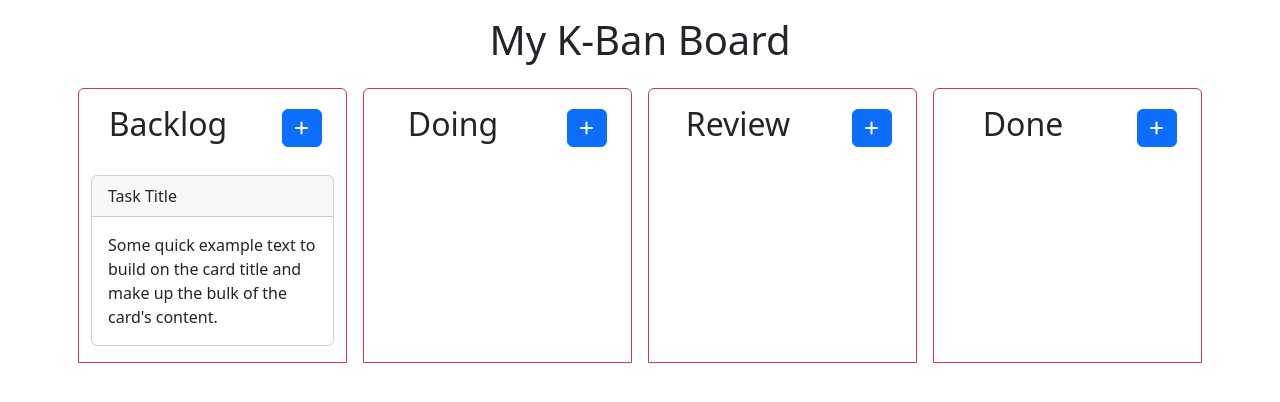
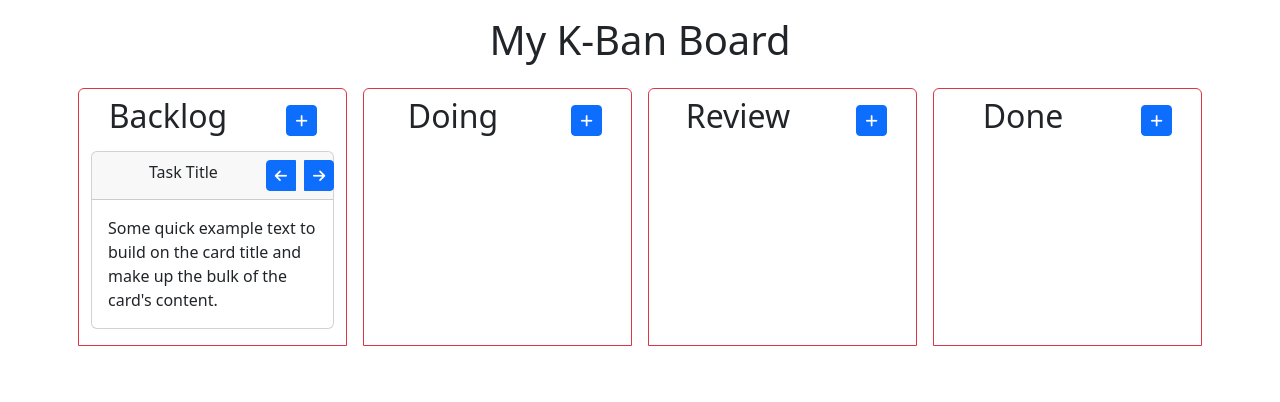
Before and after one commit to AlecFaye/K-Ban, a plain HTML site: page index.html in a window 1280 px wide. Both pictures are taken after a click on the button 301 px from the left and 128 px from the top of the page. Drawn offline with nearby package versions, Linux system fonts and the light colour scheme.

Commit message:
Moving cards with arrow

```diff
--- a/index.html
+++ b/index.html
@@ -15,48 +15,54 @@
             <div class="row">
                 <div id="backlog-task-holder" class="col border border-danger rounded-top mx-2 pb-2">
 
-                    <div class="row align-items-center pb-2">
+                    <div class="row align-items-center py-2">
                         <div class="col-lg-8 col-sm-12">
-                            <h2 class="py-3" style="text-align: center;">Backlog</h2>
+                            <h2 style="text-align: center;">Backlog</h2>
                         </div>
                         <div class="col-lg-4 col-sm-12 text-center">
-                            <button type="button" class="btn btn-primary" onclick="AddCard('backlog-task-holder')"><i class="fa-solid fa-plus"></i></button>
+                            <button type="button" class="btn btn-sm btn-primary" onclick="addCard('backlog-task-holder')"><i class="fa-solid fa-plus"></i></button>
                         </div>
                     </div>
 
                 </div>
 
                 <div id="doing-task-holder" class="col border border-danger rounded-top mx-2 pb-2">
-                    <div class="row align-items-center pb-2">
+
+                    <div class="row align-items-center py-2">
                         <div class="col-lg-8 col-sm-12">
-                            <h2 class="py-3" style="text-align: center;">Doing</h2>
+                            <h2 style="text-align: center;">Doing</h2>
                         </div>
                         <div class="col-lg-4 col-sm-12 text-center">
-                            <button type="button" class="btn btn-primary" onclick="AddCard('doing-task-holder')"><i class="fa-solid fa-plus"></i></button>
+                            <button type="button" class="btn btn-sm btn-primary" onclick="addCard('doing-task-holder')"><i class="fa-solid fa-plus"></i></button>
                         </div>
                     </div>
+
                 </div>
 
                 <div id="review-task-holder" class="col border border-danger rounded-top mx-2 pb-2">
-                    <div class="row align-items-center pb-2">
+
+                    <div class="row align-items-center py-2">
                         <div class="col-lg-8 col-sm-12">
-                            <h2 class="py-3" style="text-align: center;">Review</h2>
+                            <h2 style="text-align: center;">Review</h2>
                         </div>
                         <div class="col-lg-4 col-sm-12 text-center">
-                            <button type="button" class="btn btn-primary" onclick="AddCard('review-task-holder')"><i class="fa-solid fa-plus"></i></button>
+                            <button type="button" class="btn btn-sm btn-primary" onclick="addCard('review-task-holder')"><i class="fa-solid fa-plus"></i></button>
                         </div>
                     </div>
+
                 </div>
 
                 <div id="done-task-holder" class="col border border-danger rounded-top mx-2 pb-2">
-                    <div class="row align-items-center pb-2">
+
+                    <div class="row align-items-center py-2">
                         <div class="col-lg-8 col-sm-12">
-                            <h2 class="py-3" style="text-align: center;">Done</h2>
+                            <h2 style="text-align: center;">Done</h2>
                         </div>
                         <div class="col-lg-4 col-sm-12 text-center">
-                            <button type="button" class="btn btn-primary" onclick="AddCard('done-task-holder')"><i class="fa-solid fa-plus"></i></button>
+                            <button type="button" class="btn btn-sm btn-primary" onclick="addCard('done-task-holder')"><i class="fa-solid fa-plus"></i></button>
                         </div>
                     </div>
+
                 </div>
             </div>
         </div>
--- a/index.js
+++ b/index.js
@@ -1,21 +1,156 @@
-function AddCard(id)
+var cardIdCounter = 1;
+
+const backlogTaskHolderId = "backlog-task-holder";
+const doingTaskHolderId = "doing-task-holder";
+const reviewTaskHolderId = "review-task-holder";
+const doneTaskHolderId = "done-task-holder";
+
+const backlogId = 1;
+const doingId = 2;
+const reviewId = 3;
+const doneId = 4;
+
+function addCard(columnId)
 {
     var cardDiv = document.createElement("div");
     var cardHeaderDiv = document.createElement("div");
+    var rowDiv = document.createElement("div");
+    var cardHeaderTextDiv = document.createElement("div");
+    var cardHeaderButtonGroupDiv = document.createElement("div");
+    var leftButton = document.createElement("button");
+    var rightButton = document.createElement("button");
+    var leftIcon = document.createElement("i");
+    var rightIcon = document.createElement("i");
     var cardBodyDiv = document.createElement("div");
     var cardText = document.createElement("p");
 
     cardDiv.appendChild(cardHeaderDiv);
     cardDiv.appendChild(cardBodyDiv);
+    cardHeaderDiv.appendChild(rowDiv);
+    rowDiv.appendChild(cardHeaderTextDiv);
+    rowDiv.appendChild(cardHeaderButtonGroupDiv);
+    cardHeaderButtonGroupDiv.appendChild(leftButton);
+    leftButton.appendChild(leftIcon);
+    cardHeaderButtonGroupDiv.appendChild(rightButton);
+    rightButton.appendChild(rightIcon);
     cardBodyDiv.appendChild(cardText);
 
     cardDiv.className = "card mb-2";
     cardHeaderDiv.className = "card-header";
+    rowDiv.className = "row";
+    cardHeaderTextDiv.className = "col-lg-9 col-sm-12 text-center";
+    cardHeaderButtonGroupDiv.className = "col-lg-3 col-sm-12 btn-group justify-content-center";
+    leftButton.className = "btn btn-sm btn-primary mx-1";
+    rightButton.className = "btn btn-sm btn-primary mx-1";
+    leftIcon.className = "fa-solid fa-arrow-left";
+    rightIcon.className = "fa-solid fa-arrow-right";
     cardBodyDiv.className = "card-body";
     cardText.className = "card-text";
 
-    cardHeaderDiv.innerHTML = "Task Title";
+    cardHeaderButtonGroupDiv.role = "group";
+
+    leftButton.type = "button";
+    rightButton.type = "button";
+
+    cardHeaderTextDiv.innerHTML = "Task Title";
     cardText.innerHTML = "Some quick example text to build on the card title and make up the bulk of the card's content.";
 
-    document.getElementById(id).appendChild(cardDiv);
+    cardDiv.id = cardIdCounter;
+    leftButton.id = cardIdCounter * 10 + 1;
+    rightButton.id = cardIdCounter * 10 + 2;
+
+    var kanbanColumnId;
+    switch (columnId)
+    {
+        case backlogTaskHolderId:
+            kanbanColumnId = backlogId;
+            break;
+        case doingTaskHolderId:
+            kanbanColumnId = doingId;
+            break;
+        case reviewTaskHolderId:
+            kanbanColumnId = reviewId;
+            break;
+        case doneTaskHolderId:
+            kanbanColumnId = doneId;
+            break;
+    }
+
+    leftButton.onclick = function()
+    {
+        moveCardLeft(cardDiv.id.toString(), leftButton.id.toString(), rightButton.id.toString(), kanbanColumnId);
+    }
+
+    rightButton.onclick = function()
+    {
+        moveCardRight(cardDiv.id.toString(), rightButton.id.toString(), rightButton.id.toString(), kanbanColumnId);
+    }
+
+    cardIdCounter++;
+
+    document.getElementById(columnId).appendChild(cardDiv);
 }
+
+function moveCardLeft(cardDivId, leftButtonId, rightButtonId, kanbanColumnId)
+{
+    kanbanColumnId--;
+    if (kanbanColumnId < 1)
+    {
+        kanbanColumnId = 1;
+    }
+
+    updateKanbanColumn(cardDivId, kanbanColumnId);
+    updateCardButtons(cardDivId, leftButtonId, rightButtonId, kanbanColumnId);
+}
+
+function moveCardRight(cardDivId, leftButtonId, rightButtonId, kanbanColumnId)
+{
+    kanbanColumnId++;
+    if (kanbanColumnId > 4)
+    {
+        kanbanColumnId = 4;
+    }
+
+    updateKanbanColumn(cardDivId, kanbanColumnId);
+    updateCardButtons(cardDivId, leftButtonId, rightButtonId, kanbanColumnId);
+}
+
+function updateCardButtons(cardDivId, leftButtonId, rightButtonId, kanbanColumnId)
+{
+    var leftButton = document.getElementById(leftButtonId);
+    var rightButton = document.getElementById(rightButtonId);
+
+    leftButton.onclick = function()
+    {
+        moveCardLeft(cardDivId, leftButtonId, rightButtonId, kanbanColumnId);
+    }
+
+    rightButton.onclick = function()
+    {
+        moveCardRight(cardDivId, leftButtonId, rightButtonId, kanbanColumnId);
+    }
+}
+
+function updateKanbanColumn(cardDivId, kanbanColumnId)
+{
+    var cardDiv = document.getElementById(cardDivId);
+
+    var newKanbanColumnId;
+    switch (kanbanColumnId)
+    {
+        case backlogId:
+            newKanbanColumnId = backlogTaskHolderId;
+            break;
+        case doingId:
+            newKanbanColumnId = doingTaskHolderId;
+            break;
+        case reviewId:
+            newKanbanColumnId = reviewTaskHolderId;
+            break;
+        case doneId:
+            newKanbanColumnId = doneTaskHolderId;
+            break;
+    }
+
+    document.getElementById(newKanbanColumnId).appendChild(cardDiv);
+}
```
